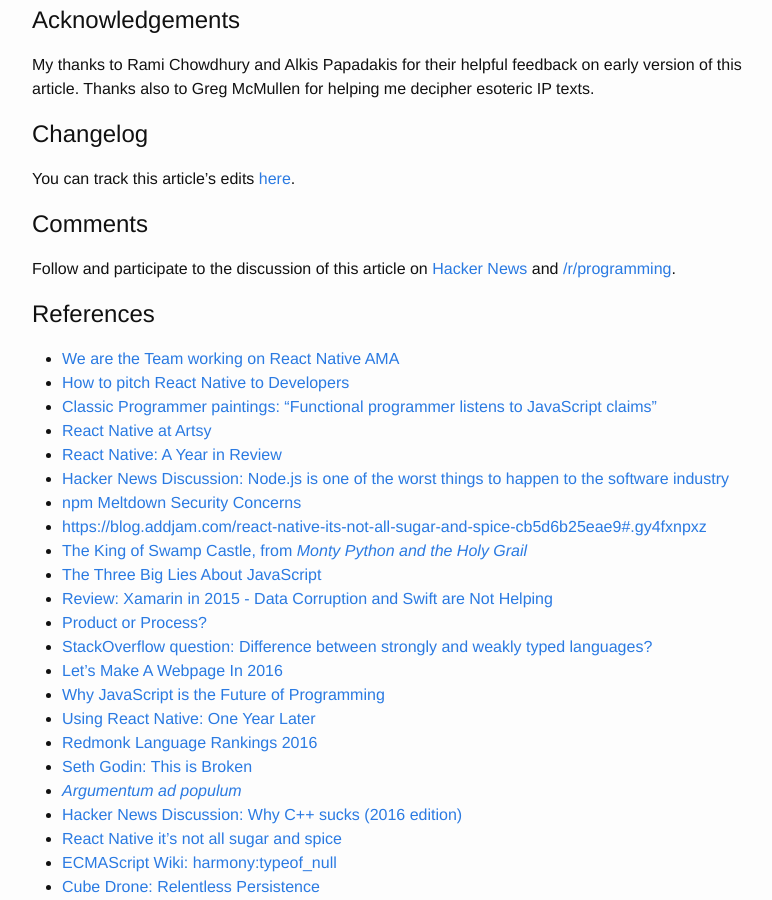
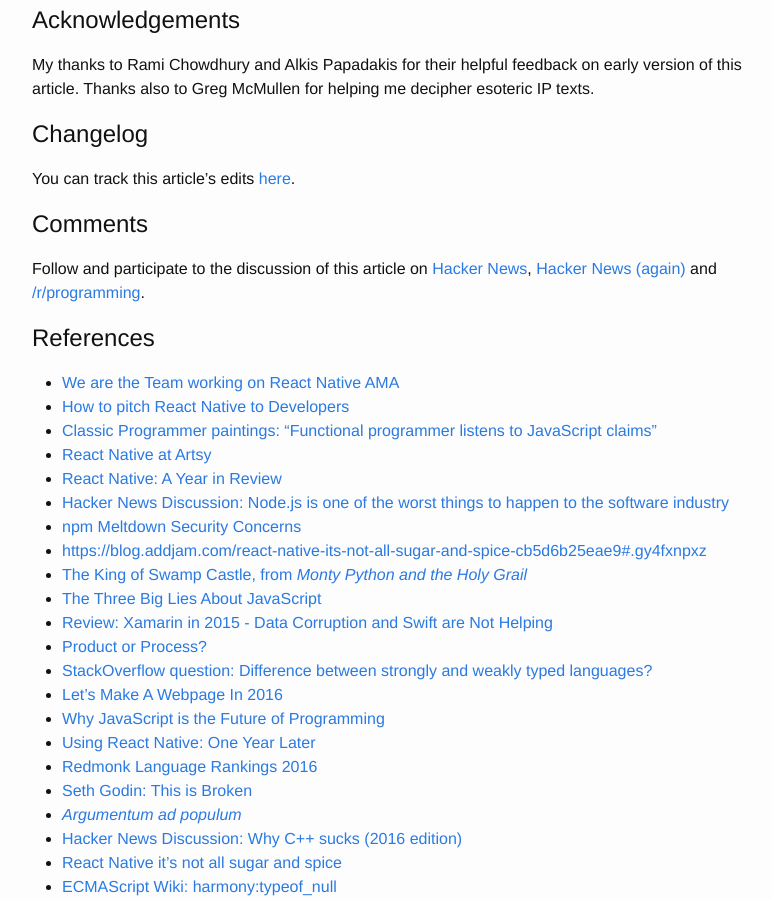
Before and after one commit to arielelkin/site_source, a Jekyll site: the page built from articles/why-im-not-a-react-native-developer.markdown, in a window 1280 px wide and 900 px high, scrolled down 29570 px. Shown: the whole window, without its empty margins (238-1010 px from the left). Built offline with Jekyll 4.4.1, drawn with Linux system fonts in a browser that asks for light colours.

Commit message:
Added link to HN discussion thread
Latest submission has higher score and more comments, so it should probably be mentioned as well.

```diff
--- a/articles/why-im-not-a-react-native-developer.markdown
+++ b/articles/why-im-not-a-react-native-developer.markdown
@@ -1011,7 +1011,7 @@ You can track this article's edits [here](https://github.com/arielelkin/arielelk
 
 # Comments
 
-Follow and participate to the discussion of this article on [Hacker News](https://news.ycombinator.com/item?id=12549590) and [/r/programming](https://www.reddit.com/r/programming/comments/53yxk5/why_im_not_a_react_native_developer/).
+Follow and participate to the discussion of this article on [Hacker News](https://news.ycombinator.com/item?id=12549590), [Hacker News (again)](https://news.ycombinator.com/item?id=12592762) and [/r/programming](https://www.reddit.com/r/programming/comments/53yxk5/why_im_not_a_react_native_developer/).
 
 
 # References
```
